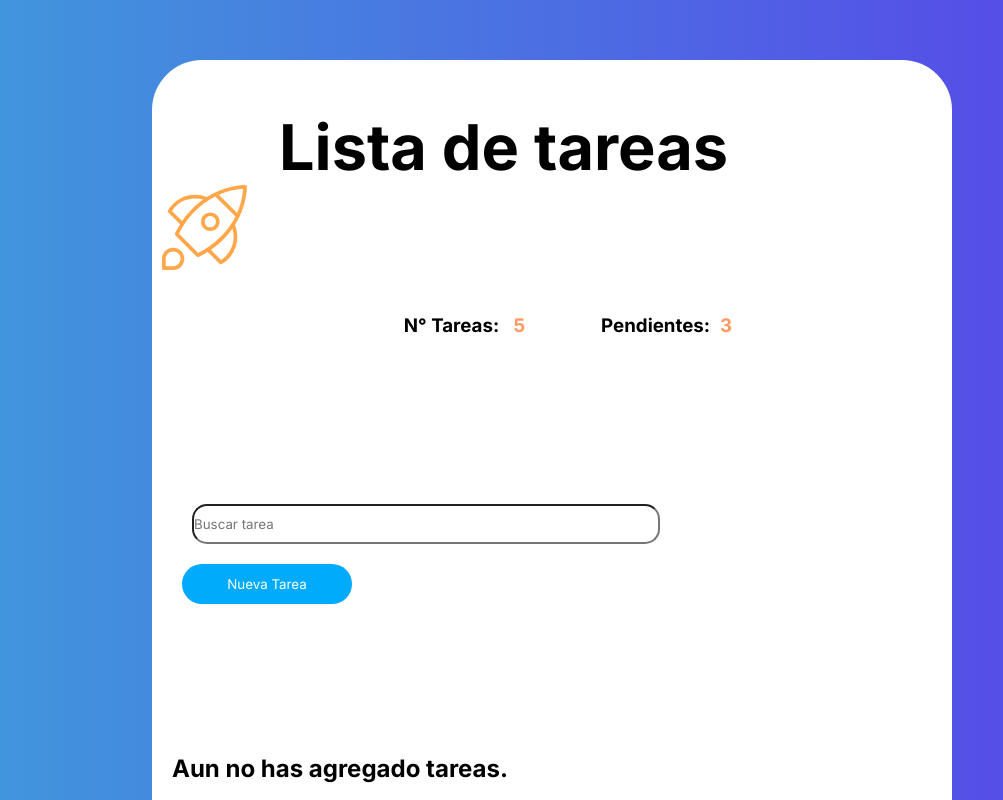
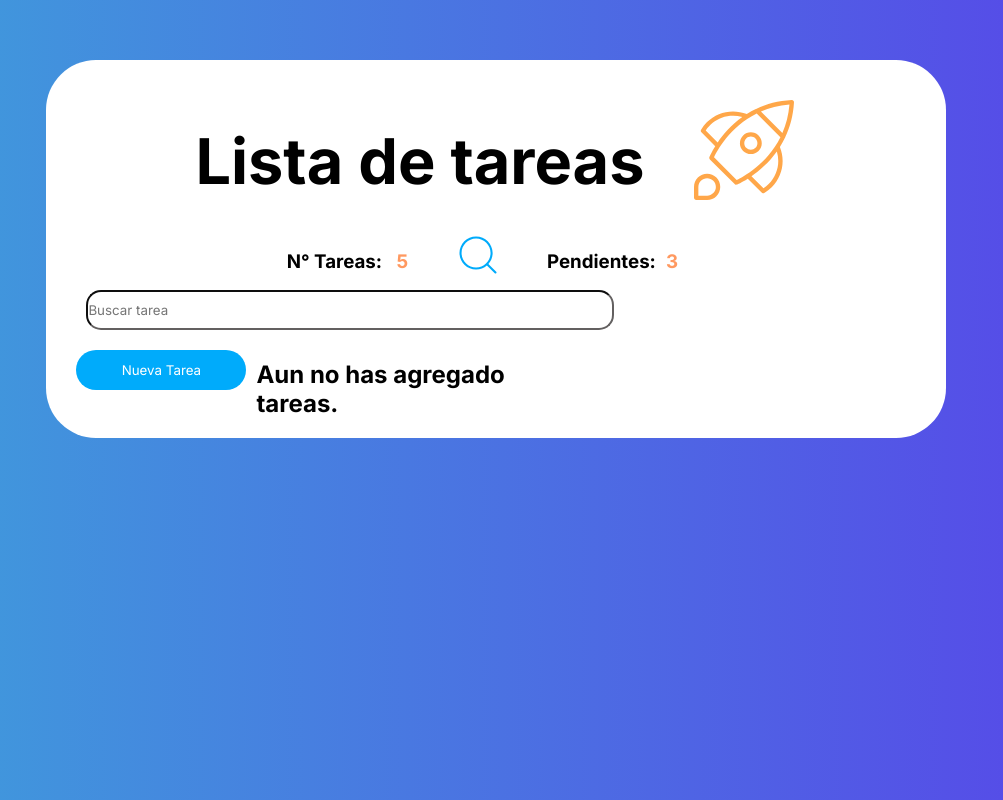
Before and after one commit to FacuuR001/Grupo-7-React-UTN, a React (Vite) app: page / in a window 1280 px wide. Shown: the top 800 px of the page, without its empty margins (138-1141 px from the left). Built offline with nearby package versions, Linux system fonts and the light colour scheme; a web font is replaced by a local one.

Commit message:
actualizando estilos

```diff
--- a/package.json
+++ b/package.json
@@ -10,6 +10,9 @@
     "preview": "vite preview"
   },
   "dependencies": {
+    "@emotion/react": "^11.11.1",
+    "@emotion/styled": "^11.11.0",
+    "@mui/material": "^5.14.18",
     "react": "^18.2.0",
     "react-dom": "^18.2.0",
     "react-icons": "^4.12.0"
--- a/src/App.css
+++ b/src/App.css
@@ -11,6 +11,7 @@
   max-width: 1200px;
   margin: 50px auto;
   background: linear-gradient(to right, #3e9fdb, #5844e9);
+  overflow: hidden;
 }
 
 #root {
@@ -18,7 +19,7 @@
 }
 div {
   width: 500px;
-  height: 200px;
+  height: auto;
   padding: 10px;
   background-color: white;
 }
@@ -36,19 +37,23 @@
   background-color: #0c6cb0;
 }
 .buscar-tarea {
-  width: 800px;
+  width: 900px;
   height: auto;
-  margin-left: 50%;
+  margin-left: 28%;
   border-radius: 50px;
 }
 
 h1 {
   margin-left: 15%;
-  margin-right: 15px;
   margin-top: 5%;
   font-size: 63px;
 }
 
+svg {
+  width: 100px;
+  height: 100px;
+  margin-top: 20px;
+}
 .contadores {
   margin-left: 20%;
   margin-top: 30px;
@@ -70,7 +75,6 @@
 
 .titulo {
   margin: 50px;
-  display: flex;
 }
 
 .descripcion {
@@ -107,6 +111,7 @@
   width: 60%;
   height: 40px;
   margin-left: 30px;
+  border-color: #636060;
 }
 
 .check {
@@ -116,3 +121,17 @@
 .borrar {
   color: #ff2825;
 }
+
+.cabecera {
+  width: 100%;
+  background-color: transparent;
+  display: flex;
+  gap: 50px;
+}
+
+.search {
+  color: #00abfb;
+  width: 50px;
+  height: 50px;
+  margin-top: -20px;
+}
--- a/src/App.jsx
+++ b/src/App.jsx
@@ -1,6 +1,7 @@
 import React, { useEffect, useState } from "react";
 import "./App.css";
 import { TaskForm, TaskList } from "./components";
+import { CiSearch } from "react-icons/ci";
 
 function App() {
   const [searchString, setSearchString] = useState("");
@@ -33,6 +34,7 @@
 
   return (
     <div className="buscar-tarea">
+      <div className="cabecera">
         <h1>Lista de tareas</h1>
         <svg
           width="85"
@@ -62,11 +64,13 @@
             </linearGradient>
           </defs>
         </svg>
+      </div>
 
       <div className="contadores">
         <h3>
           N° Tareas: <p>5</p>
         </h3>
+        <CiSearch className="search" />
         <h3>
           Pendientes:<p>3</p>
         </h3>
--- a/src/components/TaskForm/TaskForm.jsx
+++ b/src/components/TaskForm/TaskForm.jsx
@@ -35,12 +35,10 @@
             <h2>Agregar nueva Tarea</h2>
             <form onSubmit={handleAddNewTask}>
               <div className="titulo">
-                <label htmlFor="title">Ingrese el titulo</label>
                 <input placeholder="titulo ejemplo" id="title" name="title" />
               </div>
 
               <div className="descripcion">
-                <label htmlFor="description">Ingrese la descripcion:</label>
                 <textarea
                   placeholder="descripcion"
                   id="description"
```
Also changed, not shown: 1 other file (tests, documents, lock files or other folders). Lines whose indentation alone changed are shown as unchanged.
